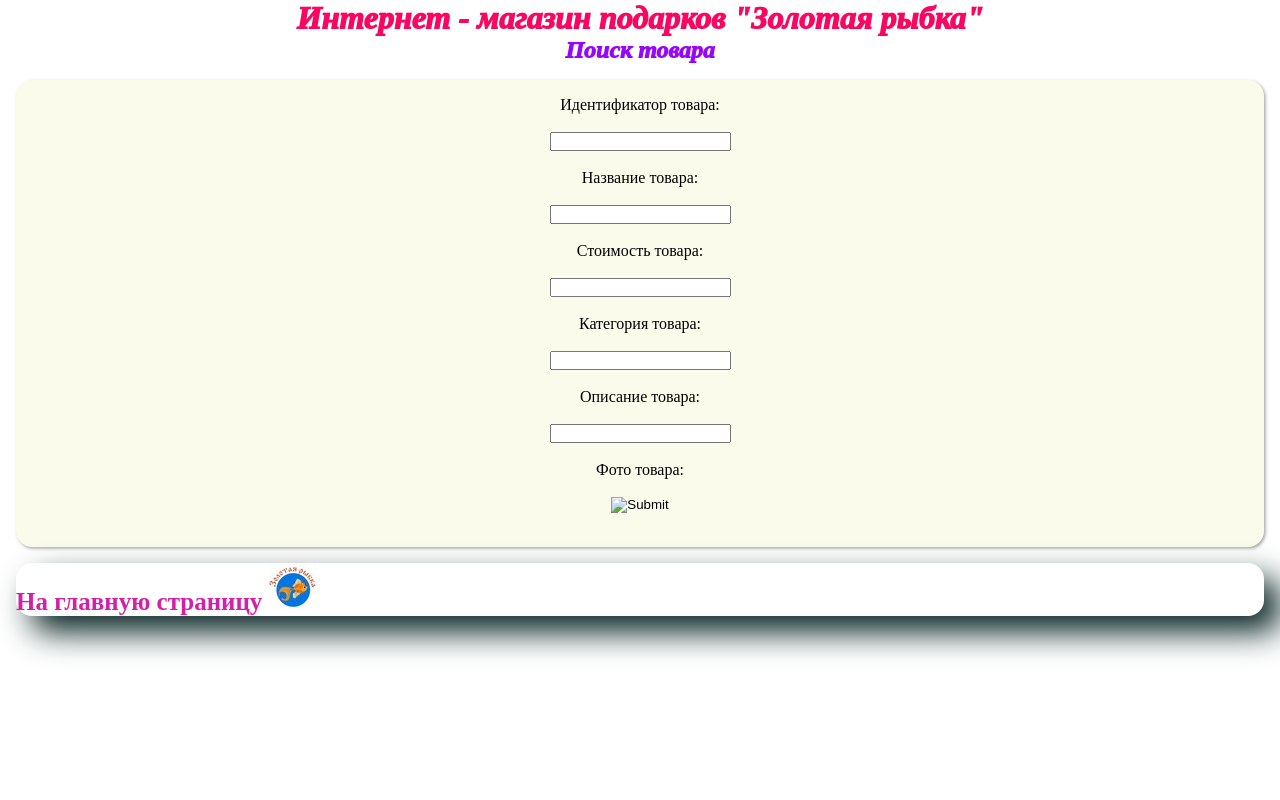
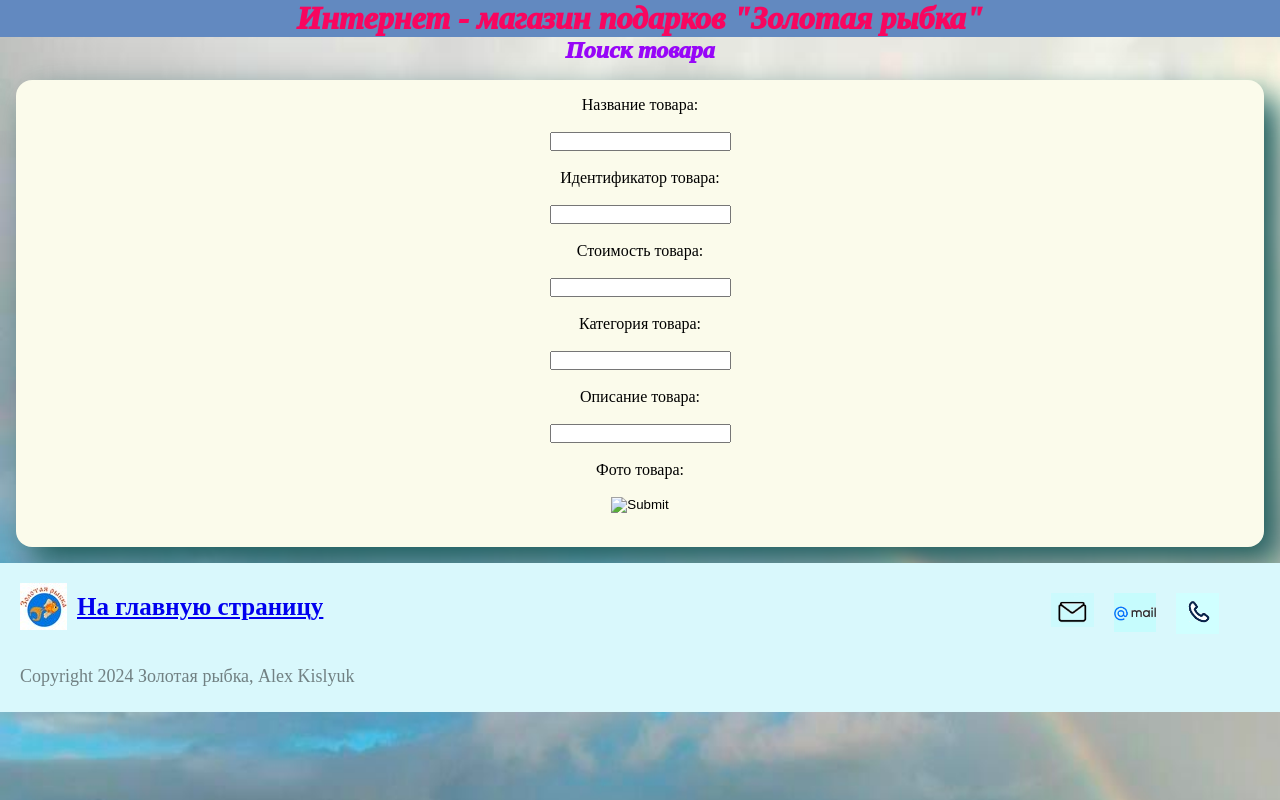
Before and after one commit to aleksandrkislyuk/section-10-asynchrony, a website: page cart.html in a window 1280 px wide. Shown: the top 800 px of the page. Drawn offline with Linux system fonts and the light colour scheme.

Commit message:
fourth commit

```diff
--- a/cart.html
+++ b/cart.html
@@ -1,11 +1,13 @@
 <!DOCTYPE html>
 <html lang="en">
+
 <head>
   <meta charset="UTF-8">
   <meta name="viewport" content="width=device-width, initial-scale=1.0">
   <title>Document</title>
   <link rel="stylesheet" href="/css/cart.css">
 </head>
+
 <body>
   <h1>
     Интернет - магазин подарков "Золотая рыбка"
@@ -14,25 +16,59 @@
     Поиск товара
   </h2>
   <form class="product-card">
+    <label for="title">Название товара:</label><br>
+    <input type="text" class="product title" required><br>
     <label for="product-id">Идентификатор товара:</label><br>
-    <input type="number" id="product-id" required><br>
-    <label for="title">Название товара:</label><br>
-    <input type="text" id="title" required><br>
+    <input type="number" class="product id" required><br>
     <label for="price">Стоимость товара:</label><br>
-    <input type="number" id="price" required><br>
+    <input type="number" class="product price" required><br>
     <label for="category">Категория товара:</label><br>
-    <input type="text" id="category" required><br>
+    <input type="text" class="product category" required><br>
     <label for="discription">Описание товара:</label><br>
-    <input type="text" id="discription" required><br>
+    <input type="text" class="product discription" required><br>
     <label for="image">Фото товара:</label><br>
-    <input type="image" id="image" required><br>
+    <input type="image" class="product image" required><br>
   </form>
 
-  <div class="logo_icon">На главную страницу
-    <a href="/index.html" class="icon">
-      <img class="logoImage" src="/image/icons/goldFishico.jpg" alt="Логотип магазина Золотая рыбка">
+  <footer class="footer">
+    <div class="container">
+      <div class="footer-row">
+        <div class="footer-copyright">
+          <div class="footer-copyright-logo">
+
+            <div class="logo_icon">
+              <a href=".././index.html" class="icon" alt="Логотип магазина Золотая рыбка">На главную страницу
+              </a>
+            </div>
+
+          </div>
+          <p class="footer-copyright-terms">Copyright 2024 Золотая рыбка, Alex Kislyuk</p>
+        </div>
+        <div class="footer-nav-wrapper">
+          <div class="footer-nav">
+
+              <div class="icon-cell">
+                <a href="#">
+                  <img src="/image/icons/letter.png" alt="наши адреса">
+                </a>
+              </div>
+              <div class="icon-cell">
+                <a href="#">
+                  <img src="/image/icons/email.png" alt="электронная почта">
+                </a>
+              </div>
+              <div class="icon-cell">
+                <a href="#">
+                  <img src="/image/icons/phone.png" alt="наши телефоны">
                 </a>
 
           </div>
+
+        </div>
+      </div>
+    </div>
+  </footer>
+
 </body>
+
 </html>
--- a/css/cart.css
+++ b/css/cart.css
@@ -9,7 +9,26 @@ h1 {
   color: #f8065f;
   font-weight: 1000;
   font-style: italic;
- }
+  background-color: #6289c0;
+}
+
+body {
+  margin: 0;
+  font-family: 'Poppins';
+  background-image: url("./../image/bg/image3.jpg");
+  background-size: 100% 100%;
+  background-repeat: no-repeat;
+  color: #000;
+  height: 1000px;
+}
+
+.header {
+  padding-top: 30px;
+  margin-bottom: 0px;
+  background-color: #b8ddfb;
+  padding: 5px 0;
+  border-radius: 20px;
+}
 
 h2 {
   text-align: center;
@@ -18,7 +37,7 @@ h2 {
   font-style: italic;
 }
 
- .product-card {
+.product-card {
   display: flex;
   flex-direction: column;
   align-items: center;
@@ -26,21 +45,136 @@ h2 {
   background-size: cover;
   background-position: center;
   border-radius: 1rem;
-  box-shadow: 1rem 1rem 2rem #082424;
+  box-shadow: 1rem 1rem 2rem #1d5d5d;
   margin: 1rem;
-
   background-color: rgb(251, 251, 235);
   padding: 1rem;
 
-  box-shadow: 0.1rem 0.1rem 0.2rem #808080a9;
- }
+}
 
- .logo_icon {
+/*FORM*/
+
+.product input[type="number"],
+.product input[type="text"] {
+    width: 400px; /* Ширина поля ввода */
+    height: 50px; /* Высота поля ввода */
+    margin-bottom: 10px; /* Отступ между полями */
+    padding: 5px; /* Внутренний отступ */
+    box-sizing: border-box; /* Учет рамок и внутренних отступов в размере */
+    border: 1px solid #ccc; /* Тонкая серая рамка */
+}
+
+.product label {
+    display: block; /* Поле метки занимает целую строку */
+    margin-bottom: 5px; /* Отступ между меткой и полем ввода */
+}
+
+
+/*FOOTER*/
+
+.footer {
+  padding-bottom: 50px;
+  background-color: #d9f8fc;
+  padding: 20px 20px;
+}
+
+.footer-row {
+  display: flex;
+  justify-content: space-between;
+}
+
+.footer-copyright {
+  display: flex;
+  flex-direction: column;
+}
+
+.footer-copyright-logo {
+  margin-bottom: 24px;
+}
+
+.footer-copyright-terms {
+  margin-top: auto;
+  font-weight: 500;
+  font-size: 18px;
+  line-height: 1.78;
+  color: rgba(9, 9, 9, 0.5);
+}
+
+.footer-nav-wrapper {
+  display: flex;
+}
+
+.footer-nav {
+  max-width: 250px;
+  font-style: normal;
+  font-weight: 500;
+  font-size: 18px;
+  line-height: 1.78;
+}
+
+.footer-nav a {
+  position: relative;
+  color: #000;
+  text-decoration: none;
+  padding-bottom: 5px;
+}
+
+.footer-nav a::after {
+  position: absolute;
+  left: 0;
+  bottom: -10px;
+  display: block;
+  content: '';
+  width: 100%;
+  height: 2px;
+  background-color: #f5410a;
+  opacity: 0;
+  transition: all 0.2s ease-in;
+}
+
+.footer-nav a:hover::after {
+  bottom: 0;
+  opacity: 1;
+}
+
+.footer-copyright-desc {
+  color: #510ba1;
+  font-weight: 900;
+  font-size: 25px;
+  font-style: italic;
+}
+
+.logo_icon {
   color: #d31fa9;
   font-weight: 900;
   font-size: 25px;
-  border-radius: 1rem;
-  box-shadow: 1rem 1rem 2rem #082424;
-  margin: 1rem;
+}
 
+.icon {
+  position: relative;
 }
+
+.icon::before {
+  content: url(/image/icons/goldFishico.jpg);
+  ;
+  display: inline-block;
+  margin-right: 10px;
+  vertical-align: middle;
+}
+
+.footer-nav {
+  display: flex;
+  justify-content: center;
+}
+
+.icon-cell {
+  width: 25%;
+  padding: 10px;
+  box-sizing: border-box;
+  text-align: center;
+}
+
+.icon-cell img {
+  max-width: 100%;
+  height: auto;
+}
--- a/css/main.css
+++ b/css/main.css
@@ -21,6 +21,7 @@ h1 {
  color: #f8065f;
  font-weight: 1000;
  font-style: italic;
+ background-color: #6289c0;
 }
 
 /*HEADER*/
@@ -120,6 +121,7 @@ h1 {
 }
 
 .account {
+  display: none;
   position: relative;
   padding-left: 30px;
   font-size: 18px;
@@ -183,32 +185,38 @@ h1 {
   /* Высота автоматически подстроится под ширину */
 }
 
-.typography {
-  position: absolute;
-  /* Абсолютное позиционирование текста */
-  top: 0%;
-  /* Размещаем текст посередине по вертикали */
-  left: 35%;
-  /* Размещаем текст посередине по горизонтали */
-  /*transform: translate(-50%, -50%); /* Сдвигаем текст так, чтобы он оказался точно по центру */
-  color: rgb(80, 56, 191);
-  /* Цвет текста, можно изменить по необходимости */
-  font-size: 20px;
-  /* Размер шрифта, также можно настроить по желанию */
-  margin: 0;
-  /* Убираем стандартные отступы у параграфа */
-  z-index: 1;
-  /* Обеспечиваем, чтобы текст был выше изображения */
-}
+/*product-card*/
 
 .product {
   border-radius: 5px;
 }
 
-/*BLOCK*/
+.product-card {
+  border: 1px solid #ddd;
+  padding: 10px;
+  margin: 10px;
+  width: 300px;
+  display: inline-block;
+}
 
-.block {
-  max-width: 500px;
+.product-card img {
+  width: 100%;
+  height: auto;
+}
+
+.product-card h3 {
+  margin-top: 0;
+  margin-bottom: 10px;
+}
+
+.product-card p {
+  margin: 0 0 10px 0;
+}
+
+#products-container {
+  display: flex;
+  flex-wrap: wrap;
+  justify-content: center;
 }
 
 /*INFO*/
@@ -221,7 +229,7 @@ h1 {
 
 .footer {
   padding-bottom: 50px;
-  background-color: #fff;
+  background-color: #d9f8fc;
   padding: 20px 20px;
 }
 
@@ -239,14 +247,6 @@ h1 {
   margin-bottom: 24px;
 }
 
-.footer-copyright-desc {
-  max-width: 303px;
-  font-style: normal;
-  font-weight: 700;
-  font-size: 18px;
-  line-height: 1.78;
-}
-
 .footer-copyright-terms {
   margin-top: auto;
   font-weight: 500;
@@ -259,42 +259,12 @@ h1 {
   display: flex;
 }
 
-.footer-nav+.footer-nav {
-  margin-left: 212px;
-}
-
 .footer-nav {
-  max-width: 200px;
+  max-width: 250px;
   font-style: normal;
   font-weight: 500;
   font-size: 18px;
   line-height: 1.78;
-}
-
-
-.footer-nav-title {
-  margin-bottom: 24px;
-  font-style: normal;
-  font-weight: 700;
-  font-size: 24px;
-  line-height: 1.33;
-  color: #d31fa9;
-}
-
-.footer-nav ul {
-  padding: 0;
-  margin: 0;
-  list-style-type: none;
-}
-
-.footer-nav li {
-  padding: 0;
-  margin: 0;
-  margin-bottom: 11px;
-}
-
-.footer-nav li:last-child {
-  margin-bottom: 0;
 }
 
 .footer-nav a {
@@ -312,7 +282,7 @@ h1 {
   content: '';
   width: 100%;
   height: 2px;
-  background-color: #fff;
+  background-color: #f5410a;
   opacity: 0;
   transition: all 0.2s ease-in;
 }
@@ -322,15 +292,44 @@ h1 {
   opacity: 1;
 }
 
+.footer-copyright-desc {
+  color: #510ba1;
+  font-weight: 900;
+  font-size: 25px;
+  font-style: italic;
+}
+
 .logo_icon {
   color: #d31fa9;
   font-weight: 900;
   font-size: 25px;
 }
 
-.footer-copyright-desc {
-  color: #510ba1;
-  font-weight: 900;
-  font-size: 25px;
-  font-style: italic;
+.icon {
+  position: relative;
 }
+
+.icon::before {
+  content: url(/image/icons/goldFishico.jpg);
+  ;
+  display: inline-block;
+  margin-right: 10px;
+  vertical-align: middle;
+}
+
+.footer-nav {
+  display: flex;
+  justify-content: center;
+}
+
+.icon-cell {
+  width: 25%;
+  padding: 10px;
+  box-sizing: border-box;
+  text-align: center;
+}
+
+.icon-cell img {
+  max-width: 100%;
+  height: auto;
+}
```
Also changed, not shown: index.html (+33 -39 lines), script.js (+27 -0 lines), image/icons/email.jpg (added), image/icons/email.png (added), image/icons/goldFish.jpg, image/icons/goldFish.png, image/icons/letter.png (added), image/icons/phone.jpg (added), image/icons/phone.png (added), image/pictures/men clothing.jpg, image/pictures/women clothing.jpg, 1 other file. Lines whose indentation alone changed are shown as unchanged.
